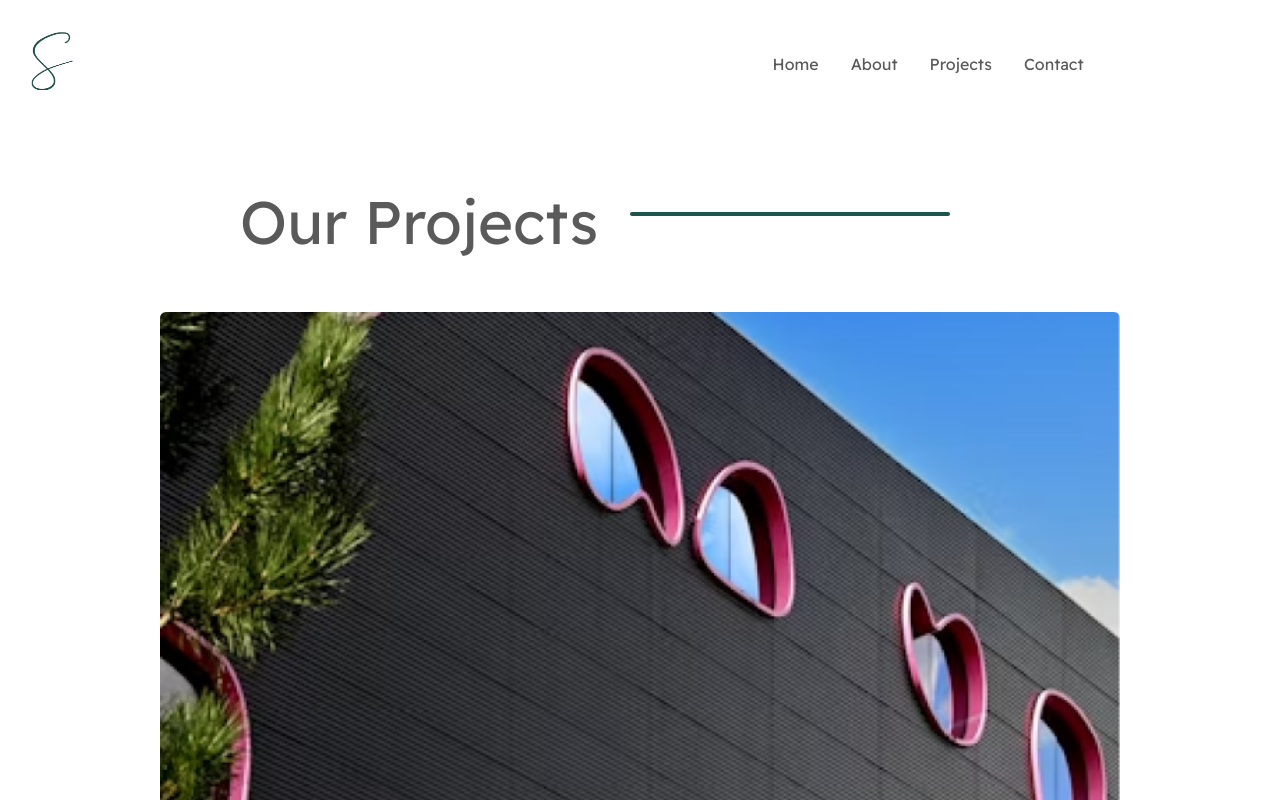
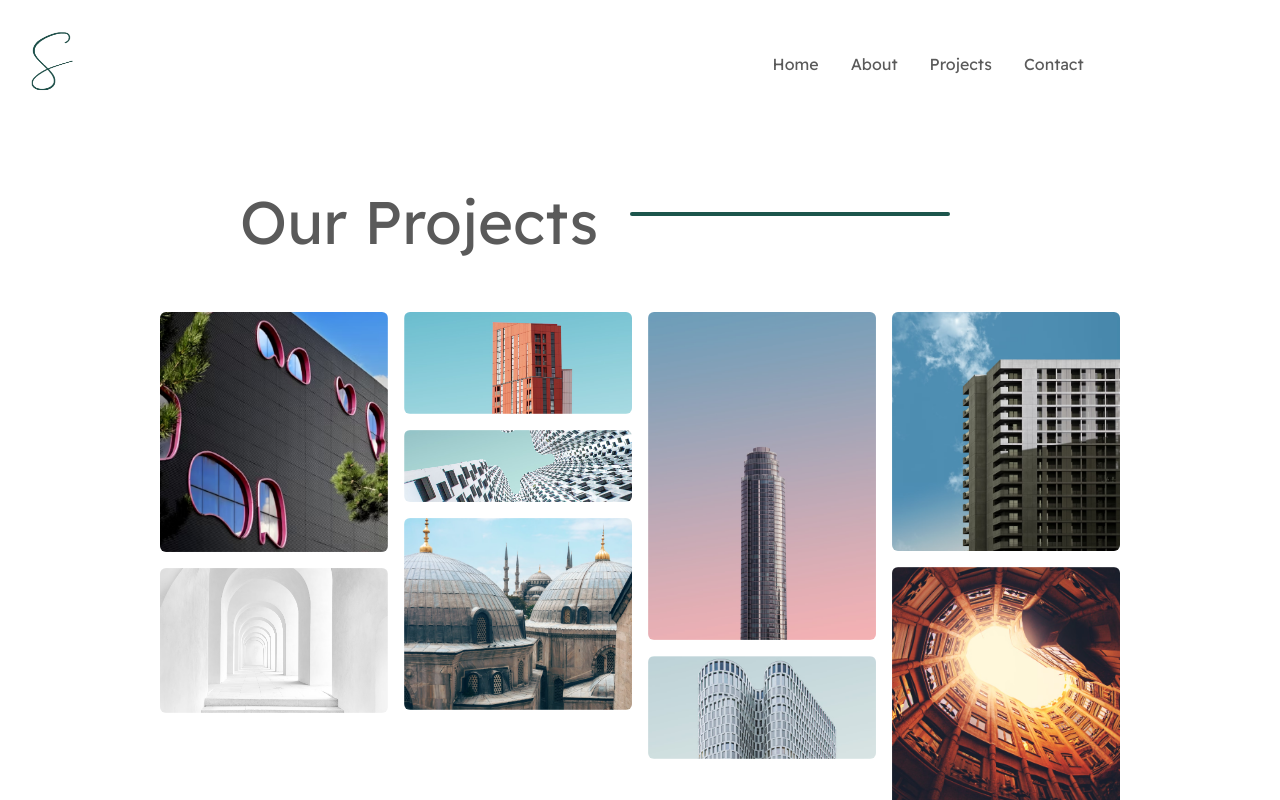
Before and after one commit to rupin-desai/sculpt-dev, a React (Vite) app: page /sculpt-dev/projects in a window 1280 px wide. Shown: the top 800 px of the page. Built offline with nearby package versions, Linux system fonts and the light colour scheme; a web font is replaced by a local one.

Commit message:
Undid project images compomentatization

```diff
--- a/src/components/Projects.jsx
+++ b/src/components/Projects.jsx
@@ -2,30 +2,11 @@ import React from "react";
 import ProjectsHeader from "./ProjectsHeader";
 import ProjectsImages from "./ProjectsImages";
 
-const Projects = ({
-  headerText,
-  images,
-  smColumns,
-  mdColumns,
-  lgColumns,
-  xlColumns,
-  maxHeight, // Pass maxHeight for the image container
-  overflow, // Pass overflow property
-  imageMaxHeight, // Pass maxHeight for the images
-}) => {
+const Projects = ({ headerText, images }) => {
   return (
     <>
       <ProjectsHeader headerText={headerText} />
-      <ProjectsImages
-        images={images}
-        smColumns={smColumns}
-        mdColumns={mdColumns}
-        lgColumns={lgColumns}
-        xlColumns={xlColumns}
-        maxHeight={maxHeight} // Passing dynamic maxHeight
-        overflow={overflow} // Passing dynamic overflow
-        imageMaxHeight={imageMaxHeight} // Passing dynamic maxHeight for images
-      />
+      <ProjectsImages images={images} />
     </>
   );
 };
--- a/src/components/ProjectsImages.jsx
+++ b/src/components/ProjectsImages.jsx
@@ -1,31 +1,15 @@
 import React from "react";
 import { motion } from "framer-motion";
 
-const ProjectsImages = ({
-  images,
-  smColumns = 2,
-  mdColumns = 3,
-  lgColumns = 4,
-  xlColumns = 5,
-  maxHeight = "600px", // default max-height for the container
-  overflow = "hidden", // default overflow for the container
-  imageMaxHeight = "480px", // default max-height for the images
-}) => {
-  const imageClasses = `w-full object-cover max-h-[${imageMaxHeight}] transition-transform duration-300
+const ProjectsImages = ({ images }) => {
+  const imageClasses = `w-full object-cover max-h-[480px] transition-transform duration-300
     hover:scale-110 group-hover:hover:scale-110 hover:shadow-2xl group-hover:shadow-none rounded-md
     group-hover:z-10 transition-all duration-300 ease-in-out`;
 
-  // Dynamically generate the columns classes based on the breakpoints props
-  const columnsClass = `columns-1 sm:columns-${smColumns} md:columns-${mdColumns} lg:columns-${lgColumns} xl:columns-${xlColumns} gap-4 group`;
+  const columnsClass = `columns-1 sm:columns-2 md:columns-3 lg:columns-4 xl:columns-4 gap-4 group`;
 
   return (
-    <div
-      className={`mt-10`}
-      style={{
-        maxHeight: maxHeight,
-        overflow: overflow,
-      }}
-    >
+    <div className="mt-10" style={{ maxHeight: "600px", overflow: "hidden" }}>
       <div className={columnsClass}>
         {images.map((src, index) => (
           <motion.div
--- a/src/pages/ProjectsPage.jsx
+++ b/src/pages/ProjectsPage.jsx
@@ -13,34 +13,16 @@ const projectProps = {
     "/sculpt-dev/projects-5.png",
     "/sculpt-dev/projects-6.png",
   ],
-  smColumns: 2,
-  mdColumns: 2,
-  lgColumns: 2,
-  xlColumns: 2,
-  maxHeight: "fit", // Max height for the container
-  overflow: "auto", // Overflow behavior
-  imageMaxHeight: "fit", // Max height for each image
 };
 
 const ProjectsPage = () => {
   return (
-    <>
     <div className="px-40 pb-16">
-    <Projects
-      headerText={projectProps.headerText}
-      images={projectProps.images}
-      smColumns={projectProps.smColumns}
-      mdColumns={projectProps.mdColumns}
-      lgColumns={projectProps.lgColumns}
-      xlColumns={projectProps.xlColumns}
-      maxHeight={projectProps.maxHeight}
-      overflow={projectProps.overflow}
-      imageMaxHeight={projectProps.imageMaxHeight}
-    />
+      <Projects
+        headerText={projectProps.headerText}
+        images={projectProps.images}
+      />
     </div>
-
-    </>
-
   );
 };
 
```
